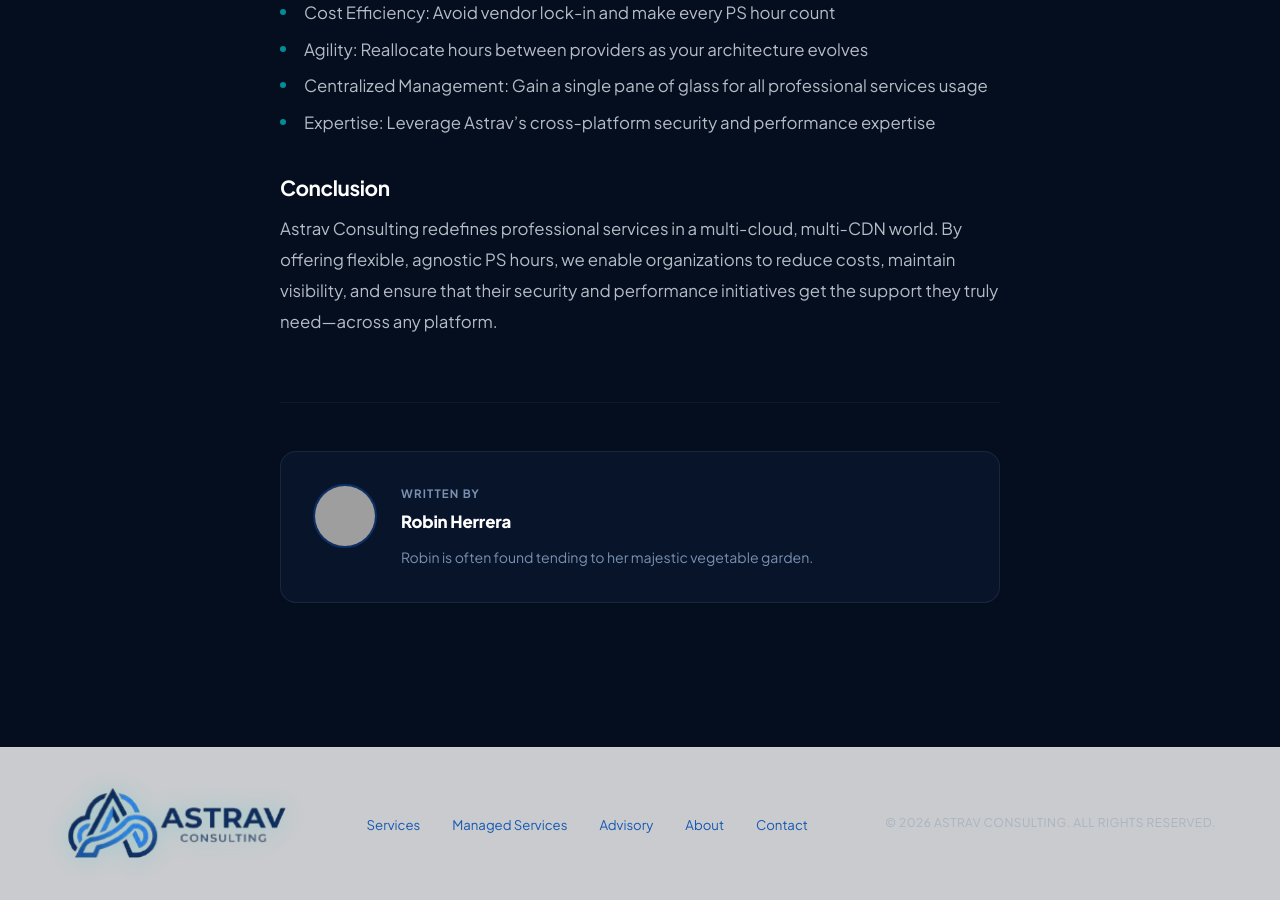
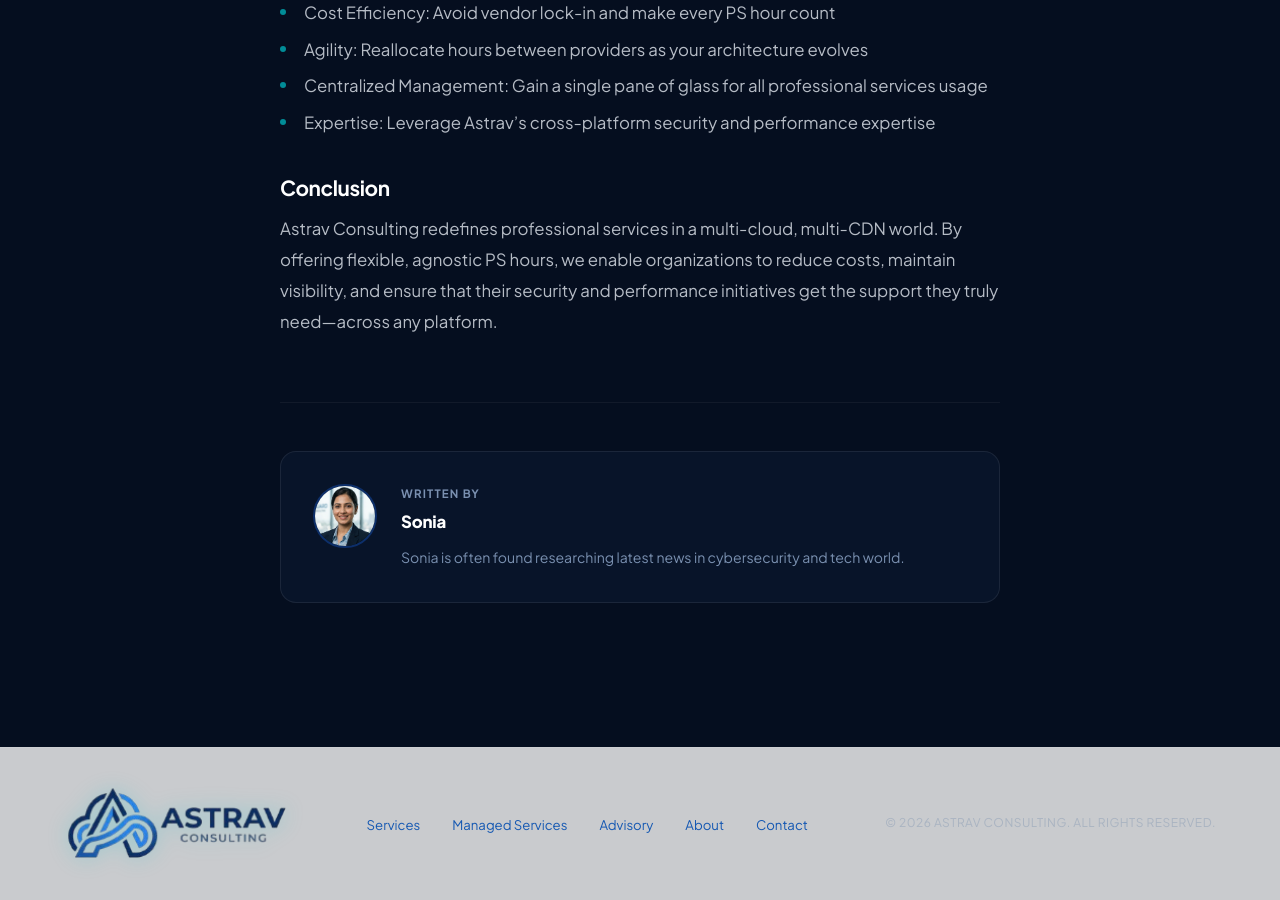
Before and after one commit to astravconsulting/astravconsulting.github.io, a Jekyll site: the page built from _posts/2026-03-18-agnostic-security-zero-lock-in.md, in a window 1280 px wide and 900 px high, scrolled down 2892 px. Built offline with Jekyll 4.4.1, drawn with Linux system fonts in a browser that asks for light colours; grey boxes are pictures that could not be loaded.

Commit message:
robin to sonia

```diff
--- a/_posts/2026-03-18-agnostic-security-zero-lock-in.md
+++ b/_posts/2026-03-18-agnostic-security-zero-lock-in.md
@@ -3,8 +3,8 @@
 title: Agnostic Security, zero lock in
 categories:
   - marketing
-author_staff_member: robin
-image: https://pbs.twimg.com/media/HDRMzOGbQAASfjN?format=jpg&name=small
+author_staff_member: sonia
+image: https://astravconsulting.com/images/staff/sonia.png
 ---
 
 ## Unlock Flexible, Agnostic Security with Astrav Consulting Professional Services
```
Also changed, not shown: _staff_members/robin.md (deleted, +0 -7 lines).
